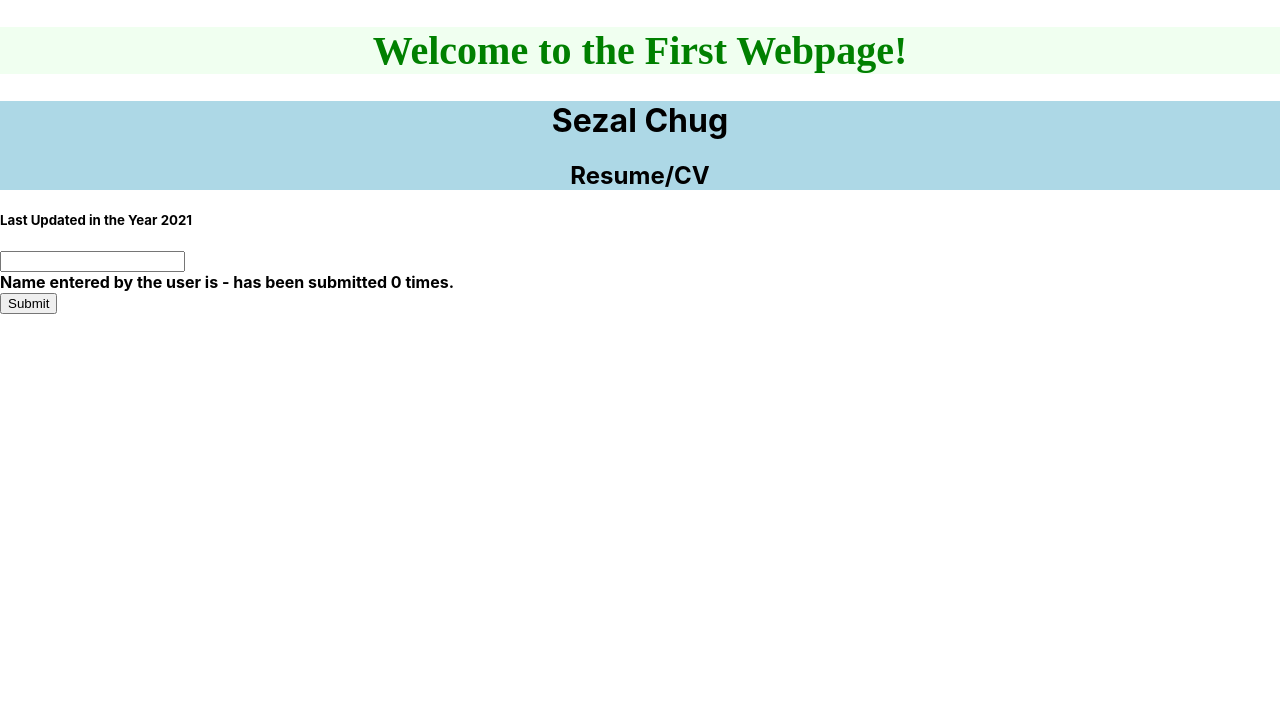
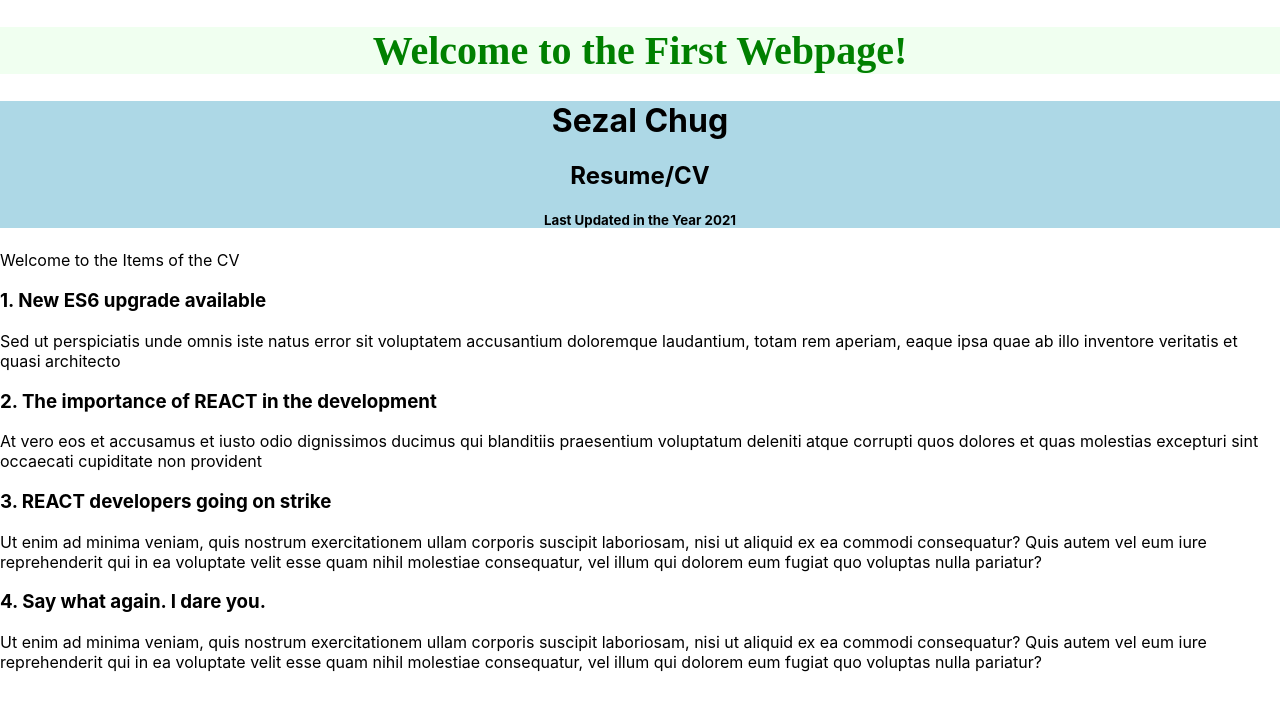
Before and after one commit to sez98/Learning-React, a React (Create React App) app: page / in a window 1280 px wide. Shown: the top 710 px of the page. Built offline with nearby package versions, Linux system fonts and the light colour scheme.

Commit message:
props1 adding dummy db and displaying list

```diff
--- a/src/App.js
+++ b/src/App.js
@@ -1,11 +1,17 @@
-import logo from './logo.svg';
 import React, { Component } from 'react';
 
 import Header from './components/header';
+import ItemList from './components/itemlist';
+import DB from './db.json';
 
 import './styles/App.css';
 
+//data can be passed between components back and forth using props
 class App extends Component {
+  state = {
+    DB1: DB
+  }
+
   render() {
     return (
       <>
@@ -13,6 +19,9 @@ class App extends Component {
           <h1>Welcome to the First Webpage!</h1>
         </div>
         <Header />
+        <ItemList
+          DB1= {this.state.DB1}
+        />
       </>
     );
   }
--- a/src/components/cvitem.js
+++ b/src/components/cvitem.js
@@ -1,59 +1,24 @@
 import React, { Component } from 'react';
 
-// state is a variable/object of class having some keywords like boolean/ var or anything
 class Item extends Component{
 
-    getYear() {
-        var date = new Date();
-        return date.getFullYear();
-    }
 
     state = {
-        title: 'Name entered by the user is',
-        input: '',
-        count: 0
+        keywords: ''
     }
 
     getInputHandler = (event) => {
         this.setState({
             input: event.target.value
         })
-        //this.state.input = event.target.value
-        //never directly do this cuz the DOM doesnt know this and react isnt incharge of this change
-        //late app might run into some errors cuz they wont be able to understand where it coming from
     }
 
-    changeState() {
-        // this.setState({
-        //     count: this.state.count + 1
-        // })
-        //Below method is better cuz in this we are not accessing two calls to the same state in the same line.
-        //we are making use of a call back function which saves the values of state when we once make a call.
-        // here 'a'/'state' is just a variable, can be named anything
-        this.setState( (a) => ({
-            count: a.count + 1
-        }))
-        console.log("I was submitted");
-        console.log(this.state.count);
-
-    }
 
     render(){
-        console.log(this.state)
+
         return (
             <h4>
-                <div className="lastupdated">
-                    <h5>Last Updated in the Year  {this.getYear()}</h5>
-                </div>
                 <input onChange= {this.getInputHandler} />
-                <div>
-                    {this.state.title} - {this.state.input} has been submitted {this.state.count} times.
-                </div>
-
-                <div>
-                    <button onClick = {   () => this.changeState()    }>Submit</button>
-                </div>
-
             </h4>
         );
 
@@ -61,6 +26,3 @@ class Item extends Component{
 }
 
 export default Item;
-
-
-//<input onChange= { () => console.log('blah')} / >
--- a/src/components/header.js
+++ b/src/components/header.js
@@ -1,22 +1,19 @@
 import React, { Component } from 'react';
 
-import Item from './cvitem';
-
-// function getYear() {
-//     var date = new Date();
-//     return date.getFullYear();
-// }
 
 class Header extends Component{
+    getYear() {
+        var date = new Date();
+        return date.getFullYear();
+    }
     render(){
         return (
             <>
                 <div className="header">
                     <h1>Sezal Chug</h1>
                     <h2>Resume/CV</h2>
-                    {/* <h5>Last Updated in the Year {getYear()}</h5> */}
+                    <h5>Last Updated in the Year {this.getYear()}</h5>
                 </div>
-                <Item />
             </>
         );
     }
--- a/src/components/itemlist.js
+++ b/src/components/itemlist.js
@@ -0,0 +1,21 @@
+import React from 'react';
+
+const ItemList = (props) => {
+         const itemsDB = props.DB1.map((row) => {
+                  return(
+                           <div key={row.id}>
+                                    <h3>{row.id}. {row.title}</h3>
+                                    <div>{row.feed}</div>
+                           </div>
+                  )
+         })
+
+         return(
+                  <>
+                           <div>Welcome to the Items of the CV</div>
+                           {itemsDB}
+                  </>
+         )
+}
+
+export default ItemList;
--- /dev/null
+++ b/src/db.json
@@ -0,0 +1,22 @@
+[
+    {
+        "id": 1,
+        "title": "New ES6 upgrade available",
+        "feed": "Sed ut perspiciatis unde omnis iste natus error sit voluptatem accusantium doloremque laudantium, totam rem aperiam, eaque ipsa quae ab illo inventore veritatis et quasi architecto"
+    },
+    {
+        "id": 2,
+        "title": "The importance of REACT in the development",
+        "feed": "At vero eos et accusamus et iusto odio dignissimos ducimus qui blanditiis praesentium voluptatum deleniti atque corrupti quos dolores et quas molestias excepturi sint occaecati cupiditate non provident"
+    },
+    {
+        "id": 3,
+        "title": "REACT developers going on strike",
+        "feed": "Ut enim ad minima veniam, quis nostrum exercitationem ullam corporis suscipit laboriosam, nisi ut aliquid ex ea commodi consequatur? Quis autem vel eum iure reprehenderit qui in ea voluptate velit esse quam nihil molestiae consequatur, vel illum qui dolorem eum fugiat quo voluptas nulla pariatur?"
+    },
+    {
+        "id": 4,
+        "title": "Say what again. I dare you.",
+        "feed": "Ut enim ad minima veniam, quis nostrum exercitationem ullam corporis suscipit laboriosam, nisi ut aliquid ex ea commodi consequatur? Quis autem vel eum iure reprehenderit qui in ea voluptate velit esse quam nihil molestiae consequatur, vel illum qui dolorem eum fugiat quo voluptas nulla pariatur?"
+    }
+]
```
